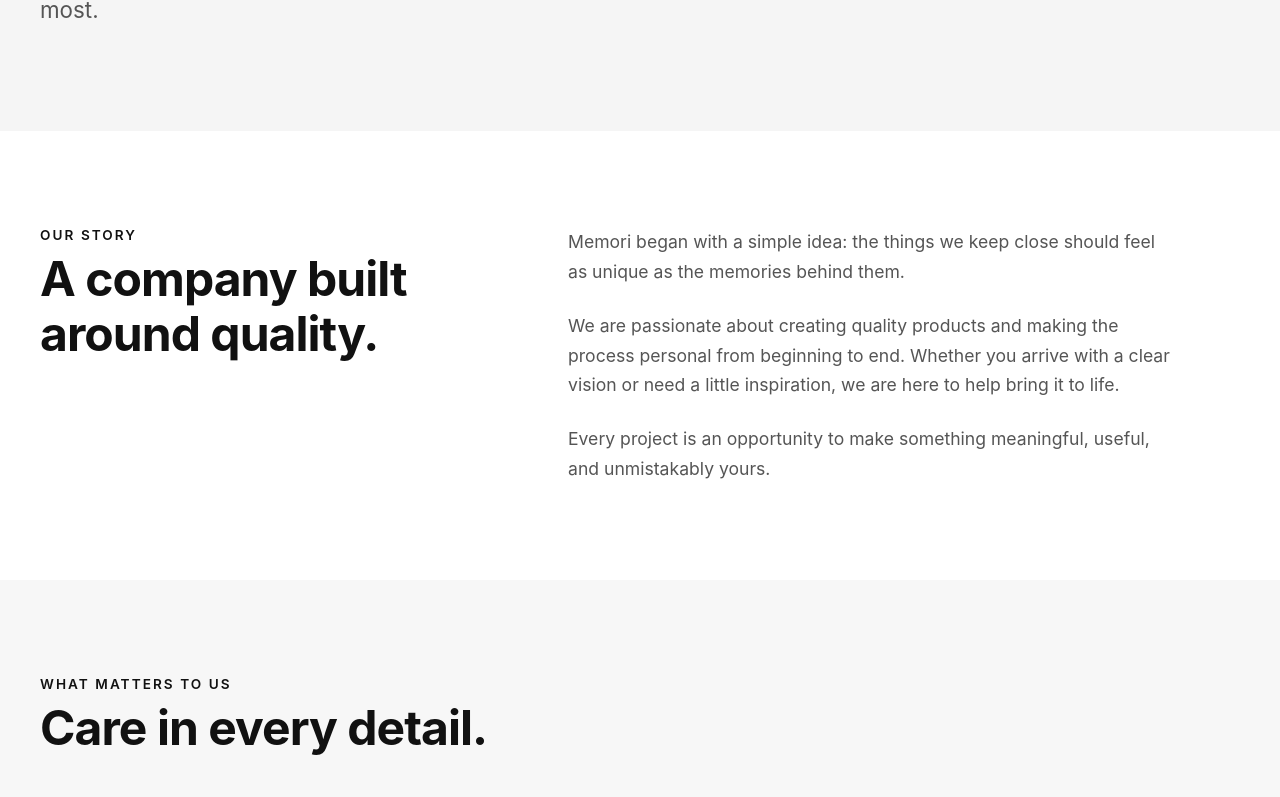
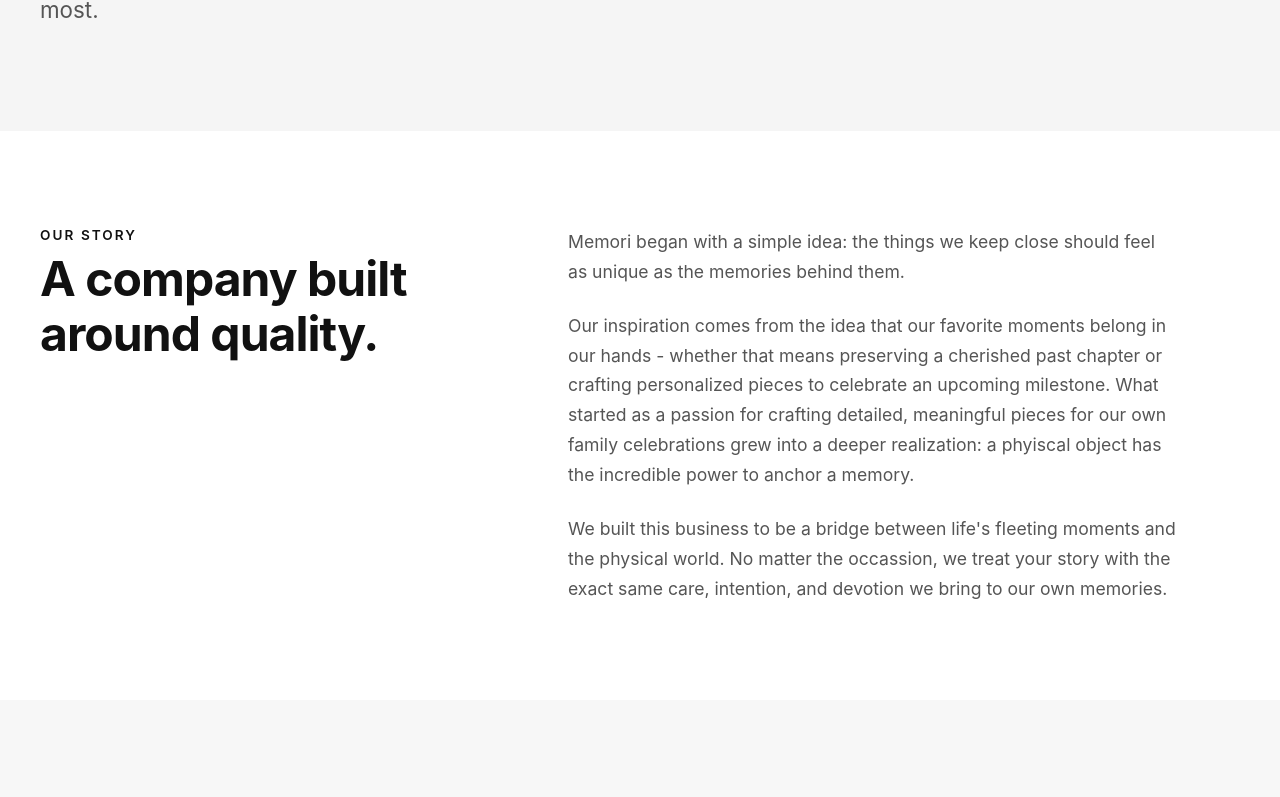
Before and after one commit to MEMORILLC/MEMORI, a SvelteKit app: page /about-us in a window 1280 px wide. Shown: the part 507-1304 px from the top of the page. Built offline with nearby package versions, Linux system fonts and the light colour scheme.

Commit message:
Update about us section for improved narrative
Revised the about us section to enhance emotional connection and clarity.

```diff
--- a/src/routes/about-us/+page.svelte
+++ b/src/routes/about-us/+page.svelte
@@ -56,13 +56,17 @@
         feel as unique as the memories behind them.
       </p>
       <p>
-        We are passionate about creating quality products and making the process
-        personal from beginning to end. Whether you arrive with a clear vision or
-        need a little inspiration, we are here to help bring it to life.
+        Our inspiration comes from the idea that our favorite moments belong in our
+        hands - whether that means preserving a cherished past chapter or crafting
+        personalized pieces to celebrate an upcoming milestone. What started as a
+        passion for crafting detailed, meaningful pieces for our own family
+        celebrations grew into a deeper realization:
+        a phyiscal object has the incredible power to anchor a memory.
       </p>
       <p>
-        Every project is an opportunity to make something meaningful, useful, and
-        unmistakably yours.
+        We built this business to be a bridge between life's fleeting moments and the
+        physical world. No matter the occassion, we treat your story with the exact
+        same care, intention, and devotion we bring to our own memories.
       </p>
     </div>
   </div>
```
